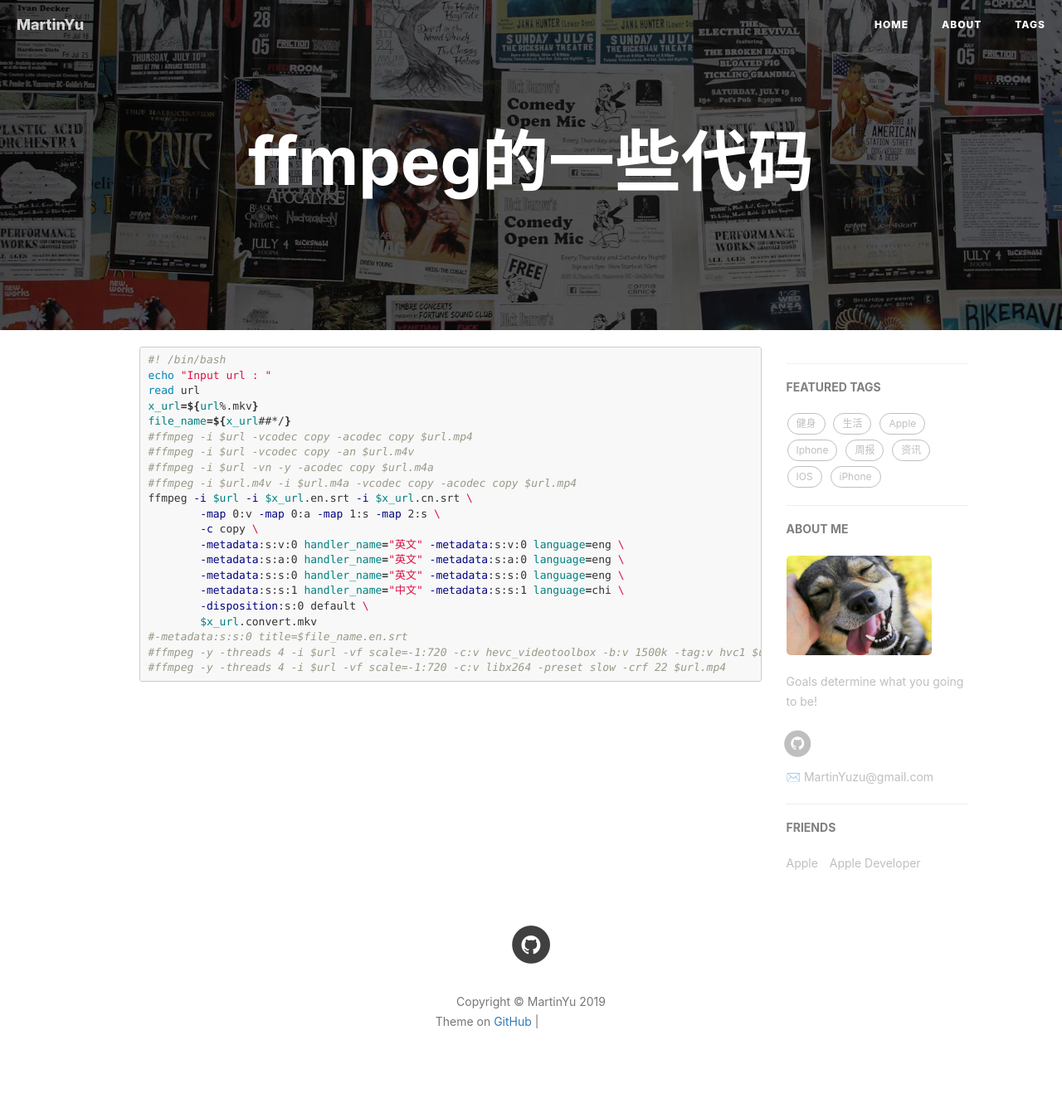
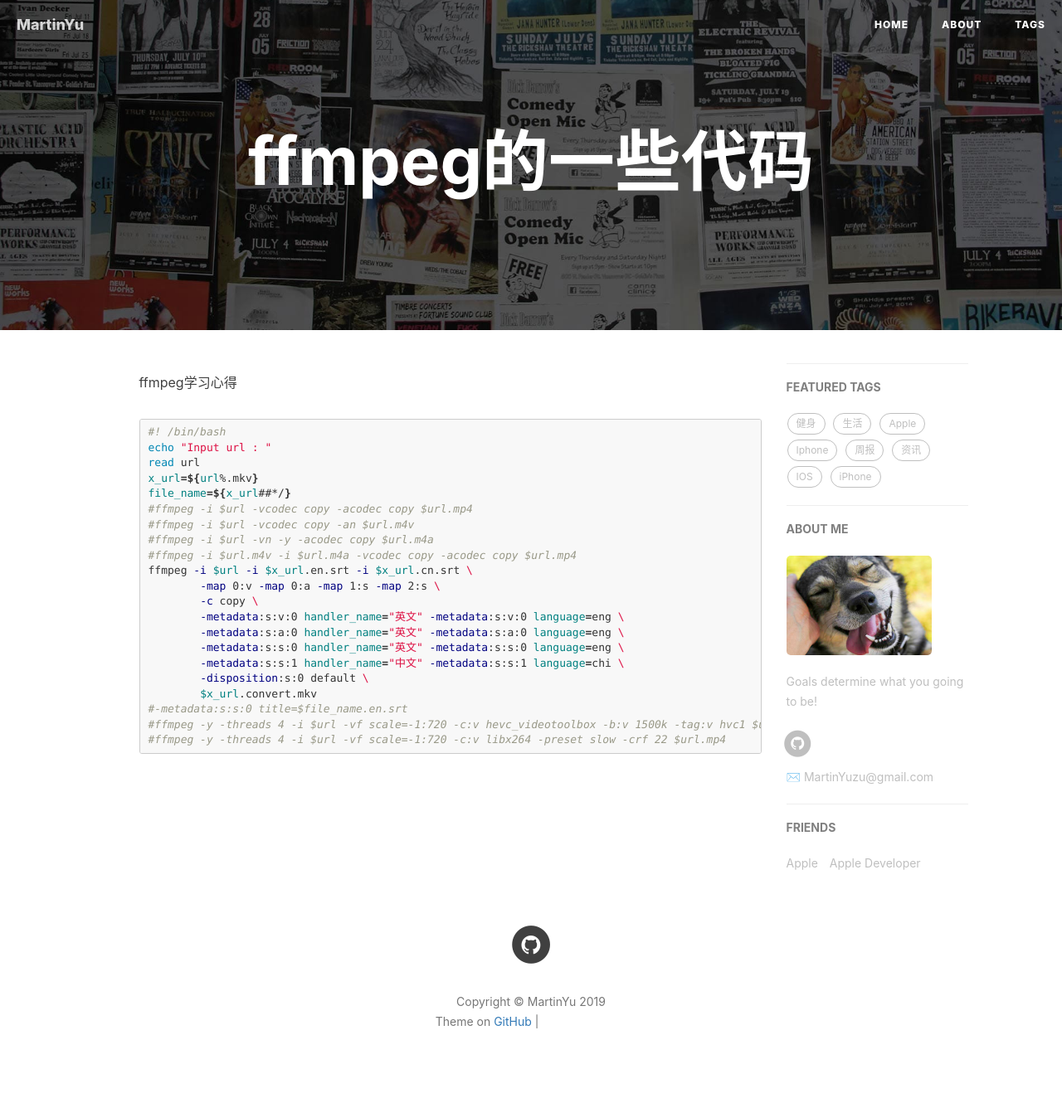
Before and after one commit to martinyuzu/martinyuzu.github.io, a Jekyll site: the page built from _posts/2019-10-15- 机械外骨骼的一些事.md, in a window 1280 px wide. Shown: the whole page at 83% size. Built offline with Jekyll 4.4.1, drawn with Linux system fonts in a browser that asks for light colours; nearby versions of some CDN libraries; comment, search, counter and statistics services are not loaded; grey boxes are pictures that could not be loaded.

Commit message:
By MartinYu

````diff
--- a/_posts/2019-10-15- 机械外骨骼的一些事.md
+++ b/_posts/2019-10-15- 机械外骨骼的一些事.md
@@ -11,6 +11,10 @@ tags:
     -
 
 ---
+
+ffmpeg学习心得
+
+
 ```bash
 #! /bin/bash
 echo "Input url : "
````
